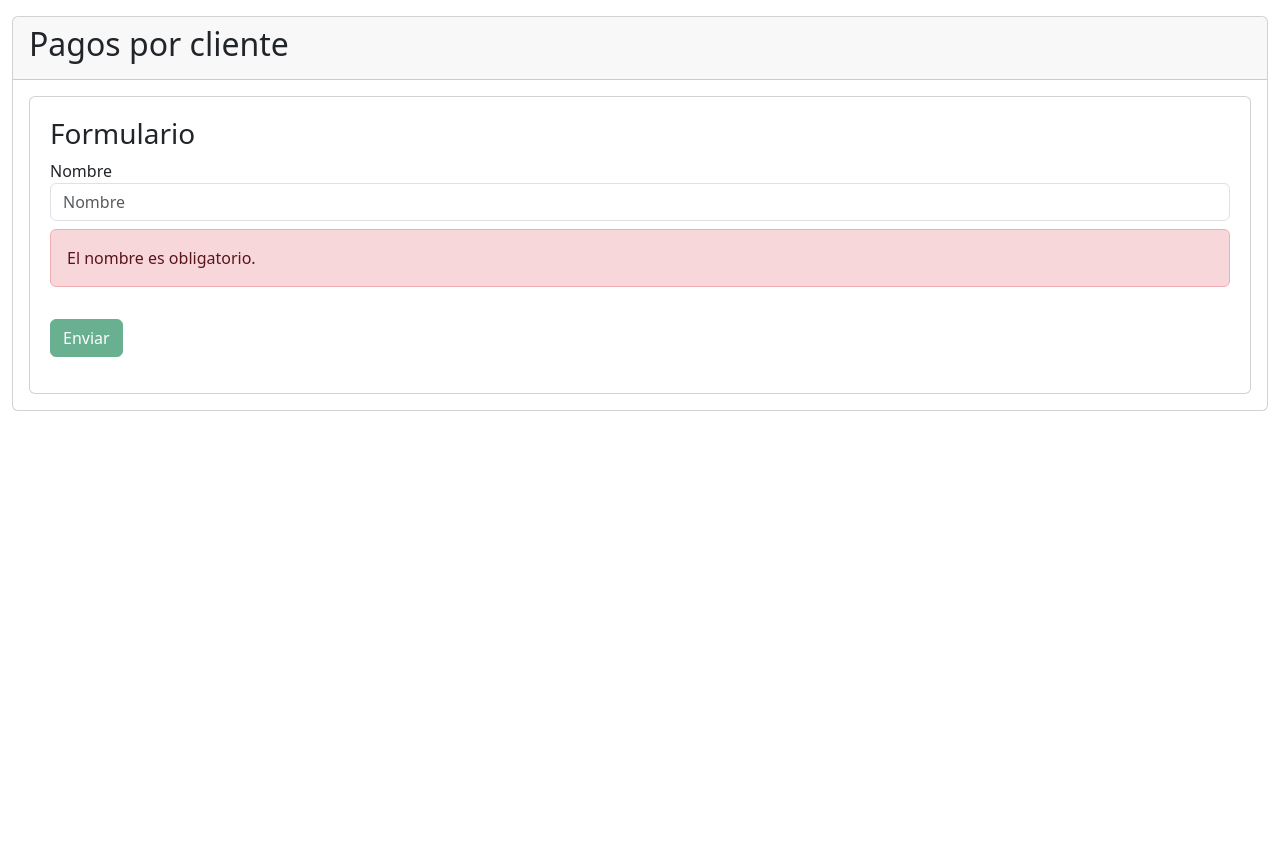
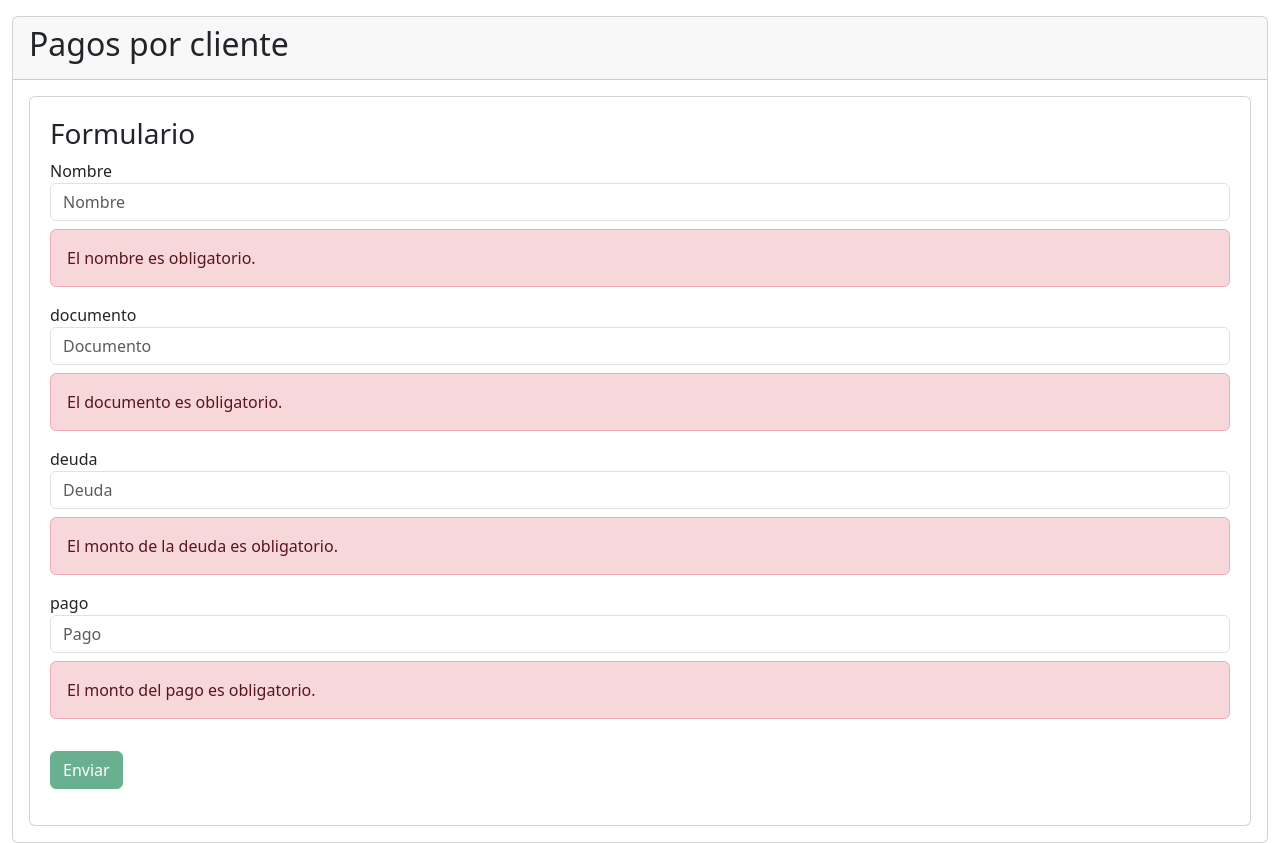
Before and after one commit to AgusBorgo/Aplicacion-Vue-CLI-PagosPorClientes, a Vue app in the folder Aplicacion-Vue-CLI-PagosPorClientes/: page / in a window 1280 px wide. Before the commit the page ends 800 px from the top, so only its background shows below. Built offline with nearby package versions, Linux system fonts and the light colour scheme.

Commit message:
Ingreso de todos los items de los formularios basicos con sus validaciones

```diff
--- a/Aplicacion-Vue-CLI-PagosPorClientes/src/components/components/Formulario.vue
+++ b/Aplicacion-Vue-CLI-PagosPorClientes/src/components/components/Formulario.vue
@@ -20,6 +20,48 @@
         {{errorNombre.mensaje}}
       </div>
     </div>
+    <!-- Campo documento -->
+    <div class="form-group">
+      <label for="documento">documento</label>
+      <input
+        type="text"
+        id="documento"
+        class="form-control"
+        placeholder="Documento"
+        v-model.trim="formulario.documento"
+      />
+      <div v-if="errorDocumento.mostrar" class="alert alert-danger mt-2">
+        {{errorDocumento.mensaje}}
+      </div>
+    </div>
+    <!-- Campo Monto a pagar -->
+    <div class="form-group">
+      <label for="deuda">deuda</label>
+      <input
+        type="text"
+        id="deuda"
+        class="form-control"
+        placeholder="Deuda"
+        v-model.trim="formulario.deuda"
+      />
+      <div v-if="errorDeuda.mostrar" class="alert alert-danger mt-2">
+        {{errorDeuda.mensaje}}
+      </div>
+    </div>
+    <!-- Campo Monto pago -->
+    <div class="form-group">
+      <label for="pago">pago</label>
+      <input
+        type="text"
+        id="pago"
+        class="form-control"
+        placeholder="Pago"
+        v-model.trim="formulario.pago"
+      />
+      <div v-if="errorPago.mostrar" class="alert alert-danger mt-2">
+        {{errorPago.mensaje}}
+      </div>
+    </div>
 
        <button type="submit" class="btn btn-success my-3" :disabled="estadoBotonDesabilitado()">Enviar</button>
 
@@ -31,20 +73,23 @@
         <thead>
           <tr>
             <th>Nombre</th>
+            <th>Documento</th>
+            <th>Deuda</th>
+            <th>Pago</th>
             <th>Fecha y hora de envío</th>
           </tr>
         </thead>
         <tbody>
           <tr v-for="(cliente, index) in clientes" :key="index">
             <td>{{ cliente.nombre }}</td>
+            <td>{{ cliente.documento }}</td>
+            <td>{{ cliente.deuda }}</td>
+            <td>{{ cliente.pago }}</td>
             <td>{{ cliente.horaIngresoInformacion }}</td>
           </tr>
         </tbody>
       </table>
     </div>
-
-
-
   </section>
 </template>
 
@@ -60,6 +105,9 @@ export default {
     return {
       formulario:{
         nombre: '',
+        documento: '',
+        deuda: '',
+        pago: '',
         horaIngresoInformacion: ''
       },
       clientes: [
@@ -89,6 +137,64 @@ export default {
         ok: mensaje == '',
       }
     },
+    errorDocumento() {
+      let mensaje = '';
+      const doc = this.formulario.documento
+      if (!this.formulario.documento) {
+        mensaje = 'El documento es obligatorio.';
+      } else if (!/^\d+$/.test(doc)) {
+        mensaje = 'El documento debe contener solo números.';
+      } else if (doc.length > 8) {
+        mensaje = 'Muchos digitos.';
+      } else if (doc.length < 7){
+        mensaje = 'Faltan digitos.'
+      }
+
+
+      return{
+        mensaje: mensaje,
+        mostrar: mensaje != '',
+        ok: mensaje == '',
+      }
+    },
+    errorDeuda() {
+      let mensaje = '';
+      const deuda = this.formulario.deuda;
+
+  if (!deuda && deuda !== 0) {
+    mensaje = 'El monto de la deuda es obligatorio.';
+  } else if (isNaN(deuda)) {
+    mensaje = 'El monto debe ser un número válido.';
+  } else if (Number(deuda) <= 0) {
+    mensaje = 'El monto debe ser mayor a cero.';
+  }
+
+  return {
+    mensaje: mensaje,
+    mostrar: mensaje != '',
+    ok: mensaje == '',
+
+      }
+    },
+    errorPago() {
+      let mensaje = '';
+      const pago = this.formulario.pago;
+
+  if (!pago && pago !== 0) {
+    mensaje = 'El monto del pago es obligatorio.';
+  } else if (isNaN(pago)) {
+    mensaje = 'El monto debe ser un número válido.';
+  } else if (Number(pago) <= 0) {
+    mensaje = 'El monto debe ser mayor a cero.';
+  }
+
+  return {
+    mensaje: mensaje,
+    mostrar: mensaje != '',
+    ok: mensaje == '',
+
+      }
+    },
   },
 
   watch: {
@@ -102,6 +208,9 @@ export default {
 
       this.clientes.push({
         nombre : this.formulario.nombre,
+        documento : this.formulario.documento,
+        deuda : this.formulario.deuda,
+        pago : this.formulario.pago,
         horaIngresoInformacion : hora
       })
 
@@ -120,6 +229,9 @@ export default {
 
     resetearFormulario(){
       this.formulario.nombre = '',
+      this.formulario.documento = '',
+      this.formulario.deuda = '',
+      this.formulario.pago = '',
       this.horaIngresoInformacion = ''
     }
 
--- a/Aplicacion-Vue-CLI-PagosPorClientes/src/main.js
+++ b/Aplicacion-Vue-CLI-PagosPorClientes/src/main.js
@@ -1,4 +1,4 @@
-
+import './assets/main.css'
 
 import { createApp } from 'vue'
 import App from './App.vue'
```
